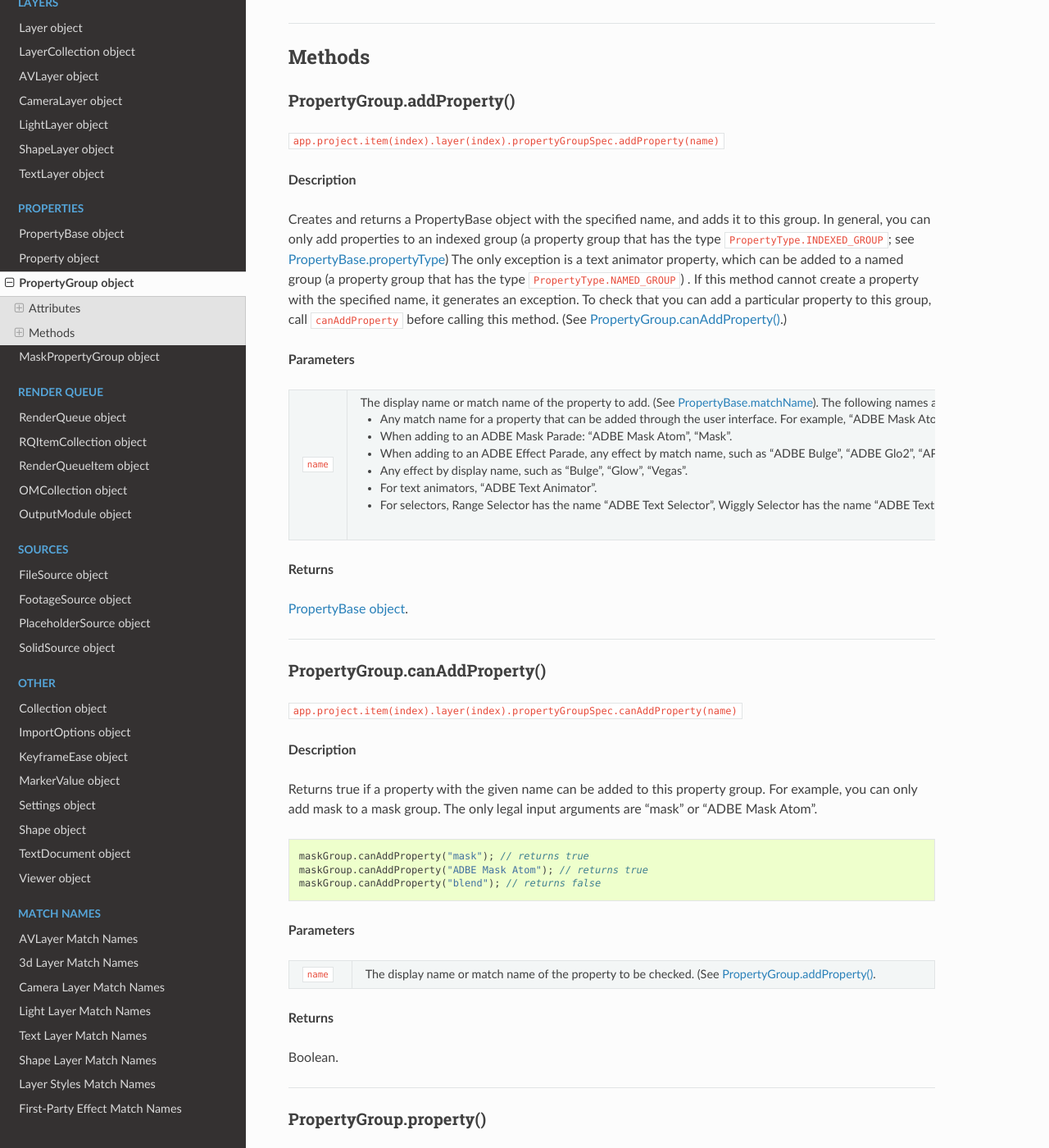
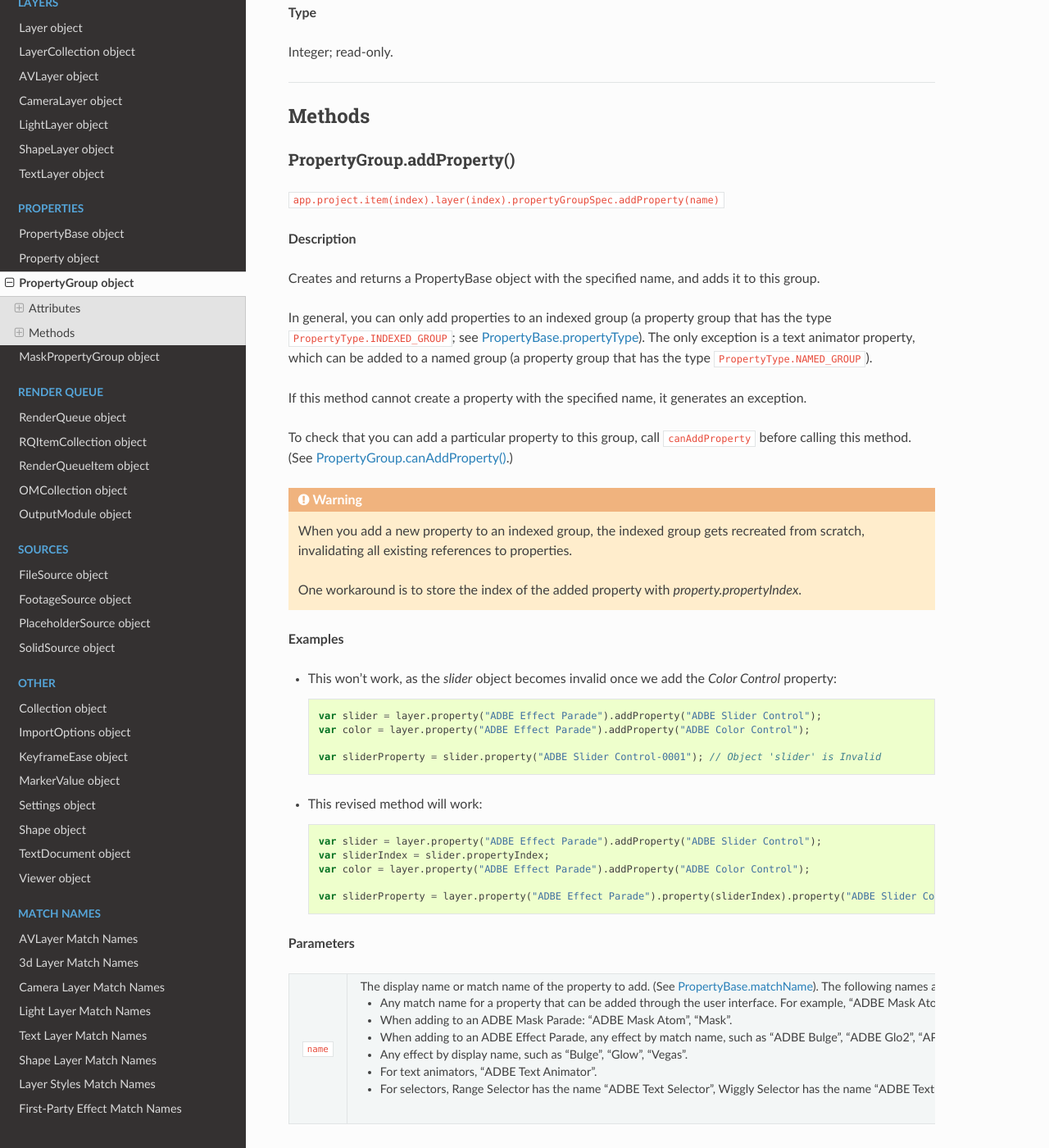
Before and after one commit to docsforadobe/after-effects-scripting-guide, a Sphinx documentation site: the page built from docs/properties/propertygroup.rst, in a window 1280 px wide and 1400 px high, scrolled down 937 px. Shown: the whole window at 82% size. Built offline with Sphinx 7.4.7 and the Read the Docs theme 2.0.0, drawn with Linux system fonts in a browser that asks for light colours; some of the changed text lies outside the part shown.

Commit message:
Adds warning and workaround for addProperty invalidating existing references

```diff
--- a/docs/properties/propertygroup.rst
+++ b/docs/properties/propertygroup.rst
@@ -29,7 +29,11 @@ PropertyGroup.numProperties
 
 **Description**
 
-The number of indexed properties in this group. For layers, this method returns a value of 3, corresponding to the mask, effect, and motion tracker groups, which are the indexed groups within the layer. However, layers also have many other properties available only by name; see :ref:`PropertyGroup.property`.
+The number of indexed properties in this group.
+
+For layers, this method returns a value of 3, corresponding to the mask, effect, and motion tracker groups, which are the indexed groups within the layer.
+
+However, layers also have many other properties available only by name; see :ref:`PropertyGroup.property`.
 
 **Type**
 
@@ -50,7 +54,36 @@ PropertyGroup.addProperty()
 
 **Description**
 
-Creates and returns a PropertyBase object with the specified name, and adds it to this group. In general, you can only add properties to an indexed group (a property group that has the type ``PropertyType.INDEXED_GROUP``; see :ref:`PropertyBase.propertyType`) The only exception is a text animator property, which can be added to a named group (a property group that has the type ``PropertyType.NAMED_GROUP``) . If this method cannot create a property with the specified name, it generates an exception. To check that you can add a particular property to this group, call ``canAddProperty`` before calling this method. (See :ref:`PropertyGroup.canAddProperty`.)
+Creates and returns a PropertyBase object with the specified name, and adds it to this group.
+
+In general, you can only add properties to an indexed group (a property group that has the type ``PropertyType.INDEXED_GROUP``; see :ref:`PropertyBase.propertyType`).
+The only exception is a text animator property, which can be added to a named group (a property group that has the type ``PropertyType.NAMED_GROUP``).
+
+If this method cannot create a property with the specified name, it generates an exception.
+
+To check that you can add a particular property to this group, call ``canAddProperty`` before calling this method. (See :ref:`PropertyGroup.canAddProperty`.)
+
+.. warning::
+    When you add a new property to an indexed group, the indexed group gets recreated from scratch, invalidating all existing references to properties.
+
+    One workaround is to store the index of the added property with `property.propertyIndex`.
+
+**Examples**
+
+- This won't work, as the `slider` object becomes invalid once we add the `Color Control` property::
+
+    var slider = layer.property("ADBE Effect Parade").addProperty("ADBE Slider Control");
+    var color = layer.property("ADBE Effect Parade").addProperty("ADBE Color Control");
+
+    var sliderProperty = slider.property("ADBE Slider Control-0001"); // Object 'slider' is Invalid
+
+- This revised method will work::
+
+    var slider = layer.property("ADBE Effect Parade").addProperty("ADBE Slider Control");
+    var sliderIndex = slider.propertyIndex;
+    var color = layer.property("ADBE Effect Parade").addProperty("ADBE Color Control");
+
+    var sliderProperty = layer.property("ADBE Effect Parade").property(sliderIndex).property("ADBE Slider Control-0001");
 
 **Parameters**
 
@@ -86,7 +119,9 @@ PropertyGroup.canAddProperty()
 
 **Description**
 
-Returns true if a property with the given name can be added to this property group. For example, you can only add mask to a mask group. The only legal input arguments are "mask" or "ADBE Mask Atom".
+Returns true if a property with the given name can be added to this property group.
+
+For example, you can only add mask to a mask group. The only legal input arguments are "mask" or "ADBE Mask Atom".
 
 ::
 
@@ -125,7 +160,9 @@ Finds and returns a child property of this group, as specified by either its ind
     mylayer(1)
     mylayer.property(1)
 
-Some properties of a layer, such as position and zoom, can be accessed only by name. When using the name to find a property that is multiple levels down, you must make more than one call to this method. For example, the following call searches two levels down, and returns the first mask in the mask group: ``myLayer.property("ADBE Masks").property(1)``
+Some properties of a layer, such as position and zoom, can be accessed only by name. When using the name to find a property that is multiple levels down, you must make more than one call to this method.
+
+For example, the following call searches two levels down, and returns the first mask in the mask group: ``myLayer.property("ADBE Masks").property(1)``
 
 **Parameters**
 
```
